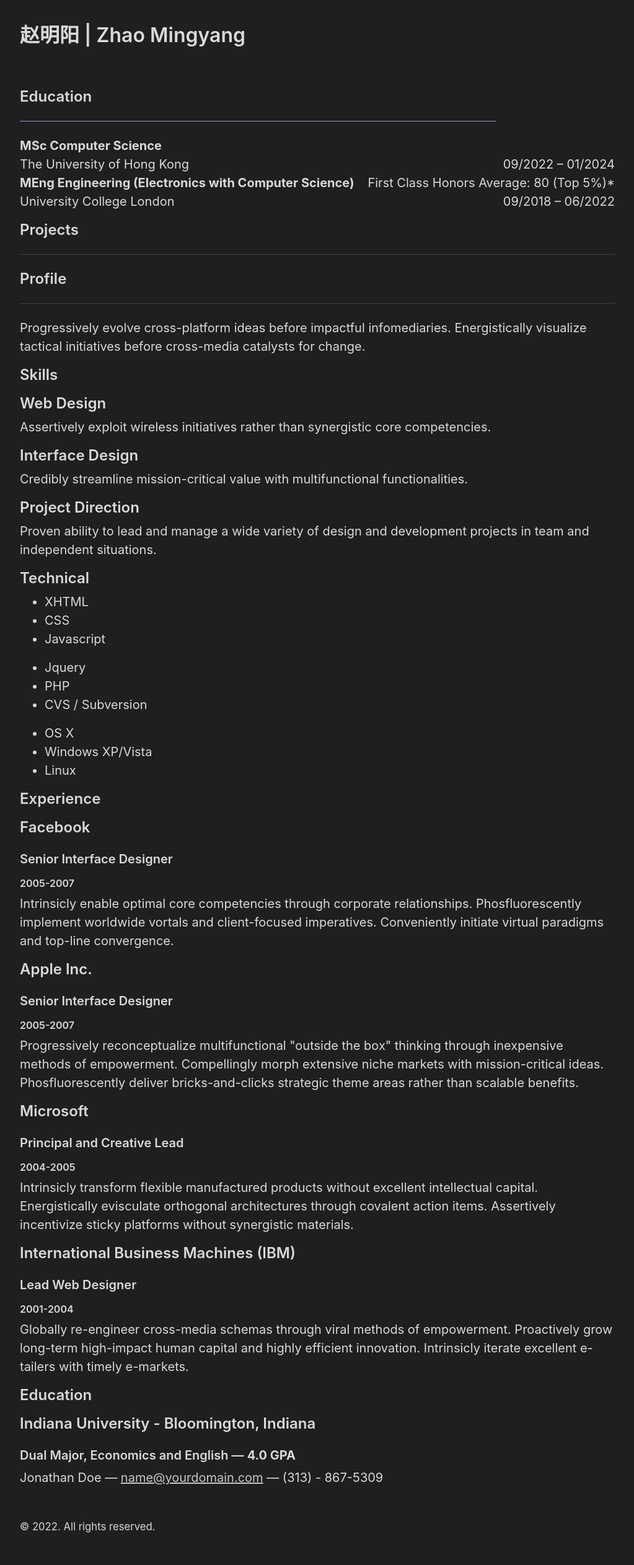
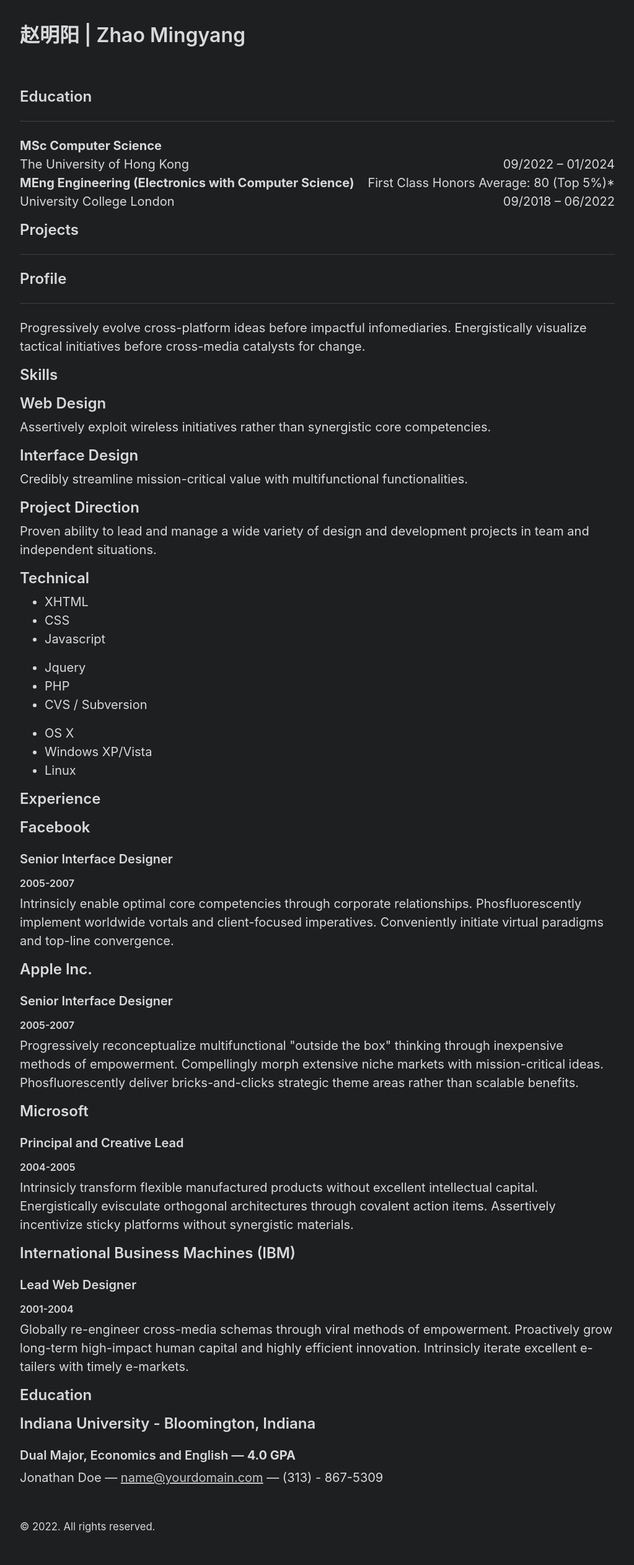
Before and after one commit to Zhao-Mingyang/zhao-mingyang.github.io, a Jekyll site: the page built from about.md, in a window 1280 px wide. Shown: the whole page at 62% size, without its empty margins (128-1151 px from the left). Built offline with Jekyll 4.4.1, drawn with Linux system fonts in a browser that asks for light colours.

Commit message:
Update default.html

```diff
--- a/_layouts/default.html
+++ b/_layouts/default.html
@@ -12,7 +12,7 @@
 
      <main>
         <h2>Education</h2>
-	     <HR style="FILTER: alpha(opacity=100,finishopacity=0,style=1)" width="80%" color=#987cb9 SIZE=1>
+	     <HR style="FILTER: alpha(opacity=100,finishopacity=0,style=1)" width="100%" SIZE=1>
 	<b> MSc Computer Science </b> <br>
 	<div style="float:left;"> The University of Hong Kong  </div> <div style="float:right;"> 09/2022 – 01/2024 </div> <br>
 	<div style="float:left; text-align:left"> <b> MEng Engineering (Electronics with Computer Science) </b> </div>
```
